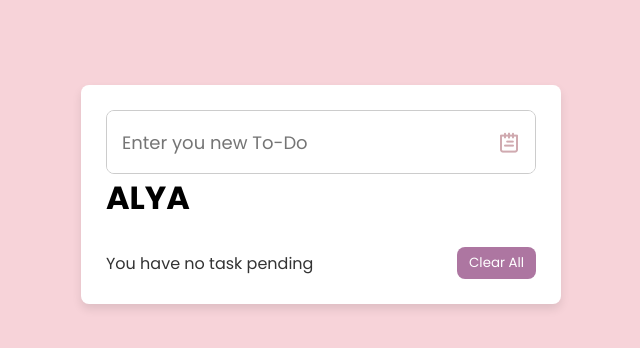
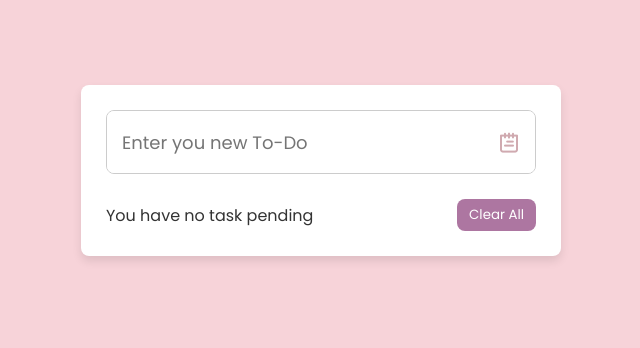
Before and after one commit to Euphoriex/to-do-list, a plain HTML site: page index.html in a window 1280 px wide. Shown: the whole page, without its empty margins (319-959 px from the left). Drawn offline with nearby package versions, Linux system fonts and the light colour scheme.

Commit message:
Update index.html

```diff
--- a/index.html
+++ b/index.html
@@ -14,7 +14,6 @@
             <i class="uil uil-notes note-icon"></i>
         </div>
 
-        <H1>ALYA</H1>
         <ul class="todoList"></ul>
 
         <div class="pending-task">
```
